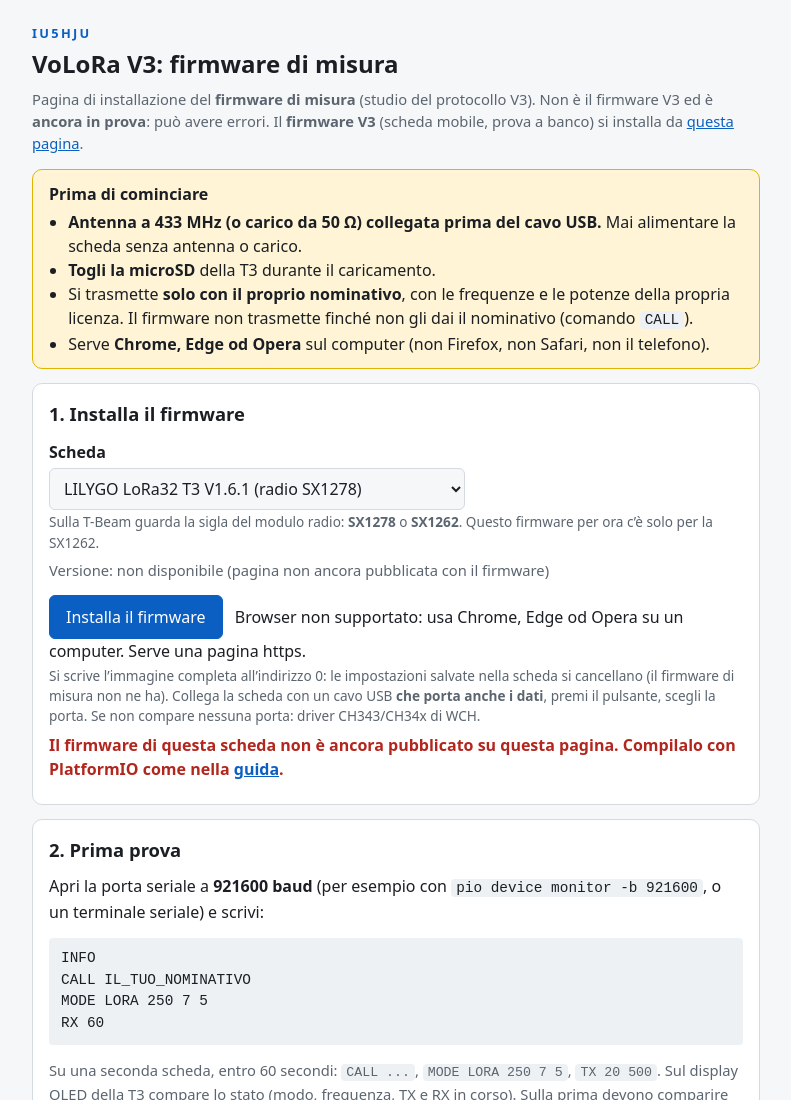
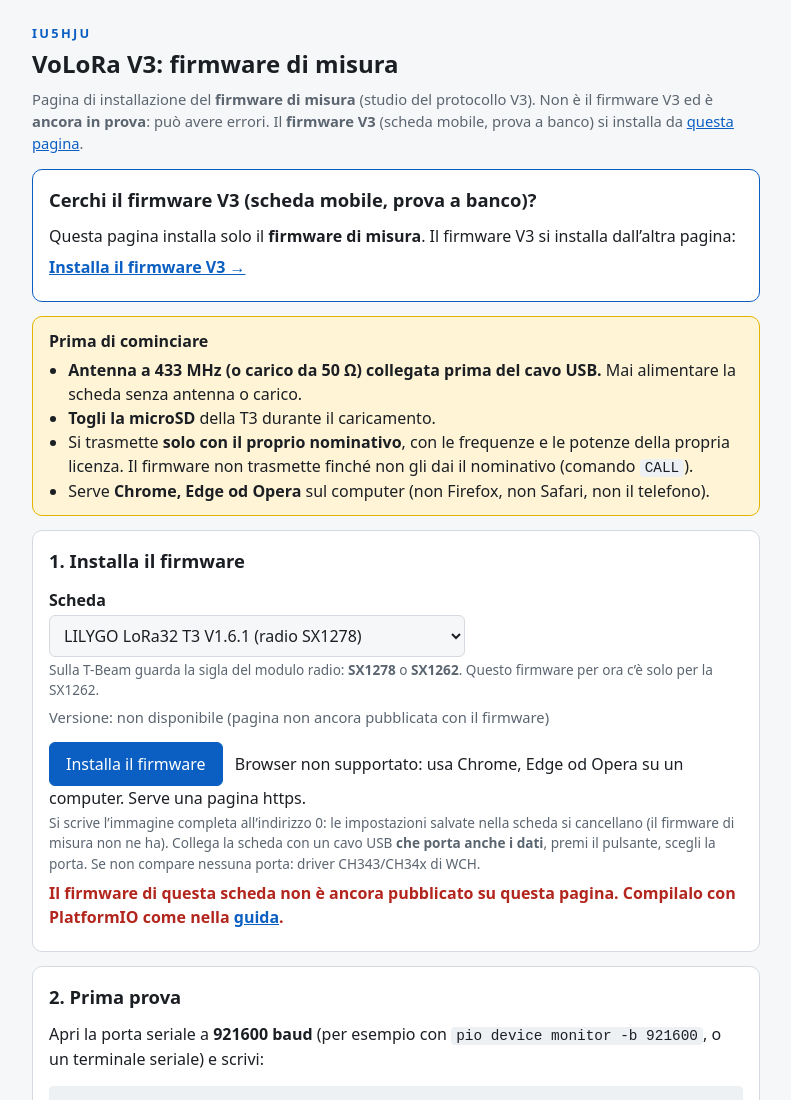
Before and after one commit to IU5HJU/VoLoRa-v3, a plain HTML site: page site/index.html in a window 1280 px wide. Shown: the top 1100 px of the page, without its empty margins (244-1035 px from the left). Drawn offline with Linux system fonts and the light colour scheme; no server answers.

Commit message:
Pagina di misura: riquadro in alto con il collegamento al firmware V3
Co-Authored-By: Claude Sonnet 5.5 <noreply@anthropic.com>
Claude-Session: https://claude.ai/code/session_01XeozYv1bKxps6gxuMN3zGV

```diff
--- a/site/index.html
+++ b/site/index.html
@@ -36,6 +36,12 @@
   <p class="eyebrow">IU5HJU</p>
   <h1>VoLoRa V3: firmware di misura</h1>
   <p class="muted">Pagina di installazione del <strong>firmware di misura</strong> (studio del protocollo V3). Non è il firmware V3 ed è <strong>ancora in prova</strong>: può avere errori. Il <strong>firmware V3</strong> (scheda mobile, prova a banco) si installa da <a href="firmware-v3.html">questa pagina</a>.</p>
+
+  <section id="vai-v3" style="border-color:var(--accent)">
+    <h2>Cerchi il firmware V3 (scheda mobile, prova a banco)?</h2>
+    <p>Questa pagina installa solo il <strong>firmware di misura</strong>. Il firmware V3 si installa dall&rsquo;altra pagina:</p>
+    <p><a href="firmware-v3.html"><strong>Installa il firmware V3 &rarr;</strong></a></p>
+  </section>
 
   <div class="warn" id="warn">
     <strong>Prima di cominciare</strong>
```
